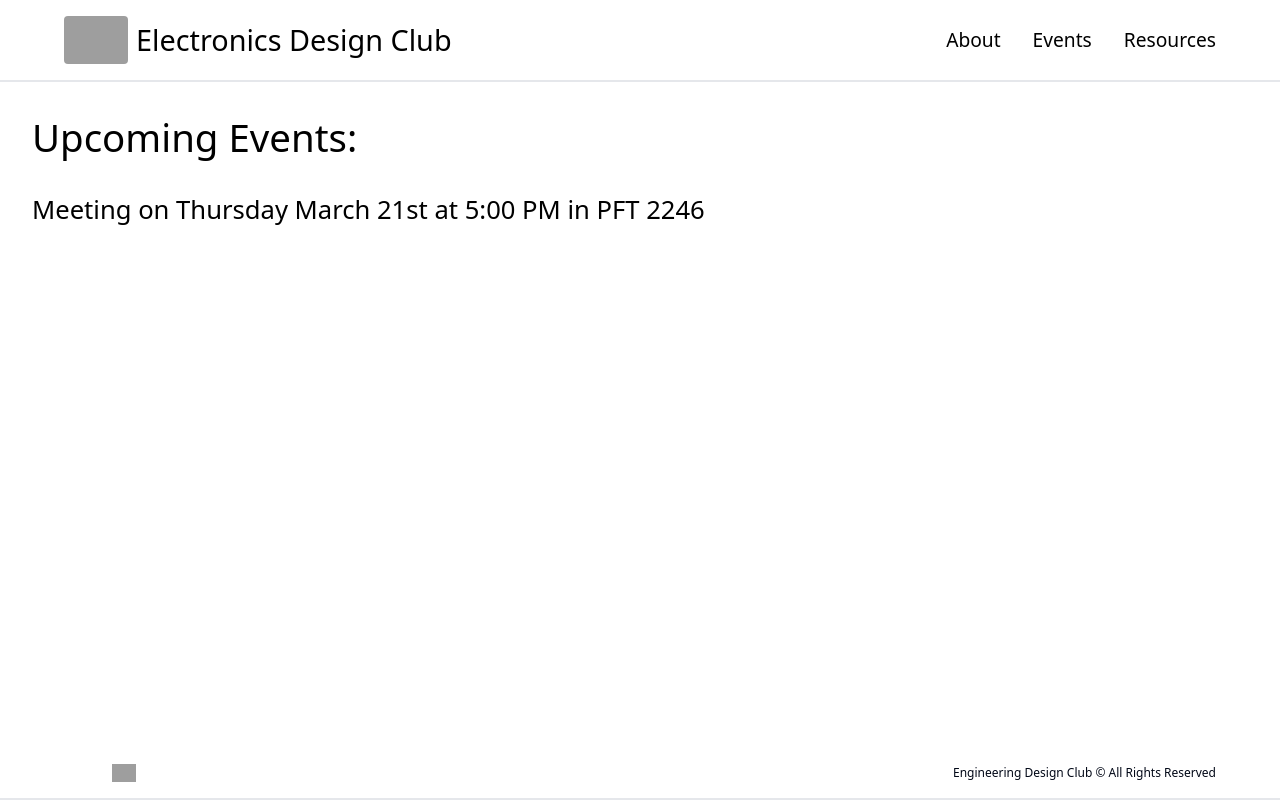
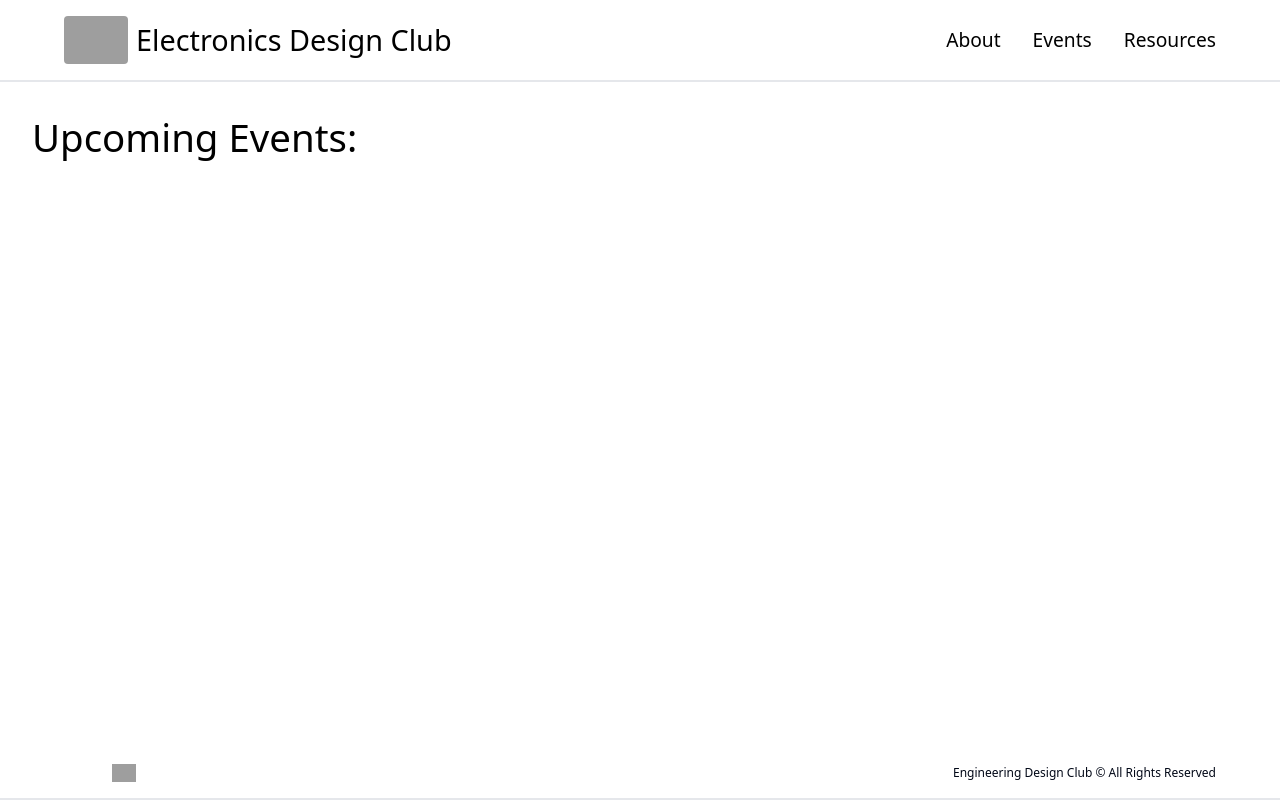
Before and after one commit to LSU-Electronics-Design-Club/website, a React (Vite) app: page /events in a window 1280 px wide. Built offline with nearby package versions, Linux system fonts and the light colour scheme; grey boxes are pictures that could not be loaded.

Commit message:
removed outdated event

```diff
--- a/src/Events.tsx
+++ b/src/Events.tsx
@@ -2,9 +2,7 @@ const Events = () => {
   return (
     <div className="p-8">
       <h2>Upcoming Events:</h2>
-      <h4 className="mt-8">
-        Meeting on Thursday March 21st at 5:00 PM in PFT 2246
-      </h4>
+      <h4 className="mt-8"></h4>
     </div>
   );
 };
```
